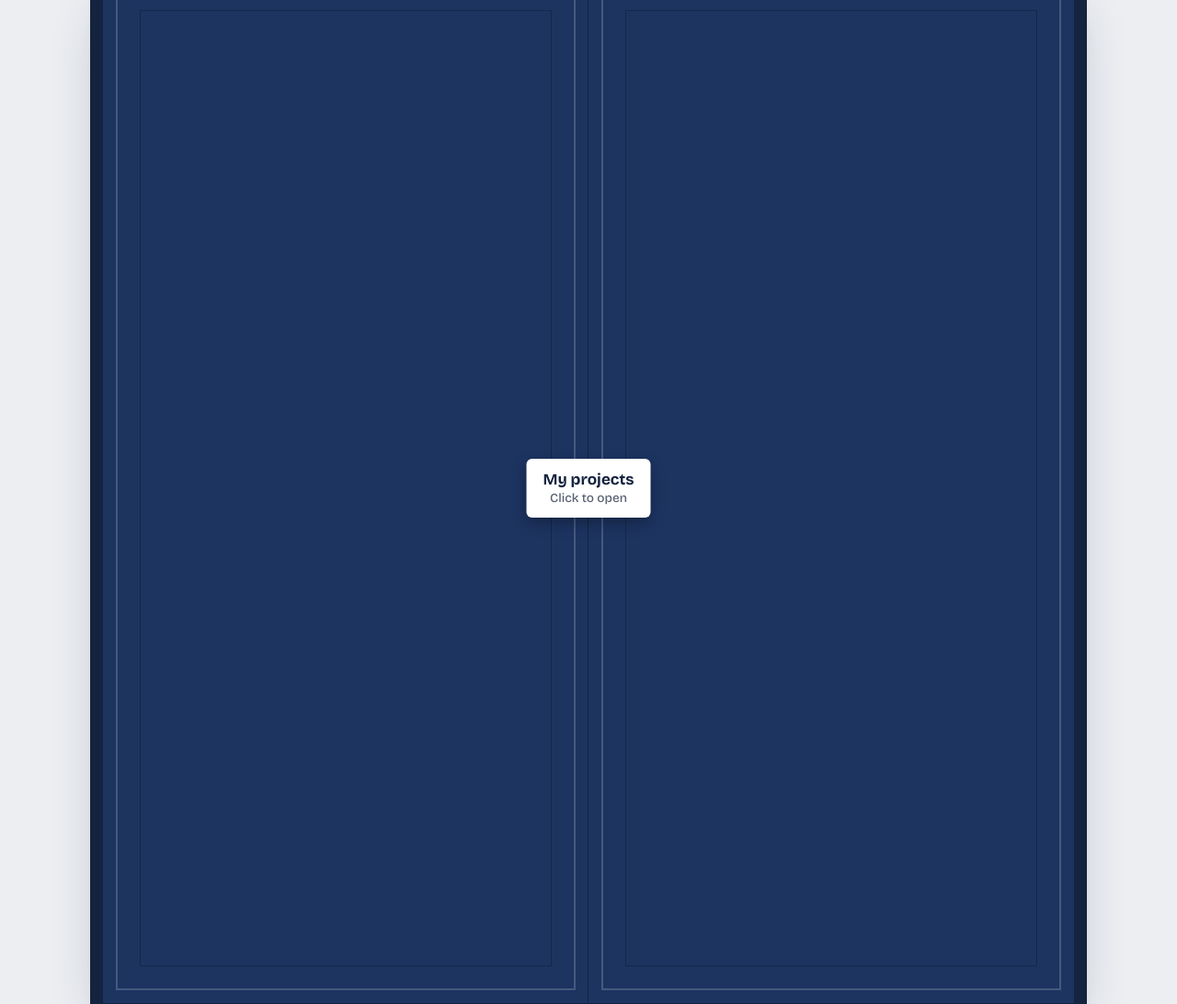
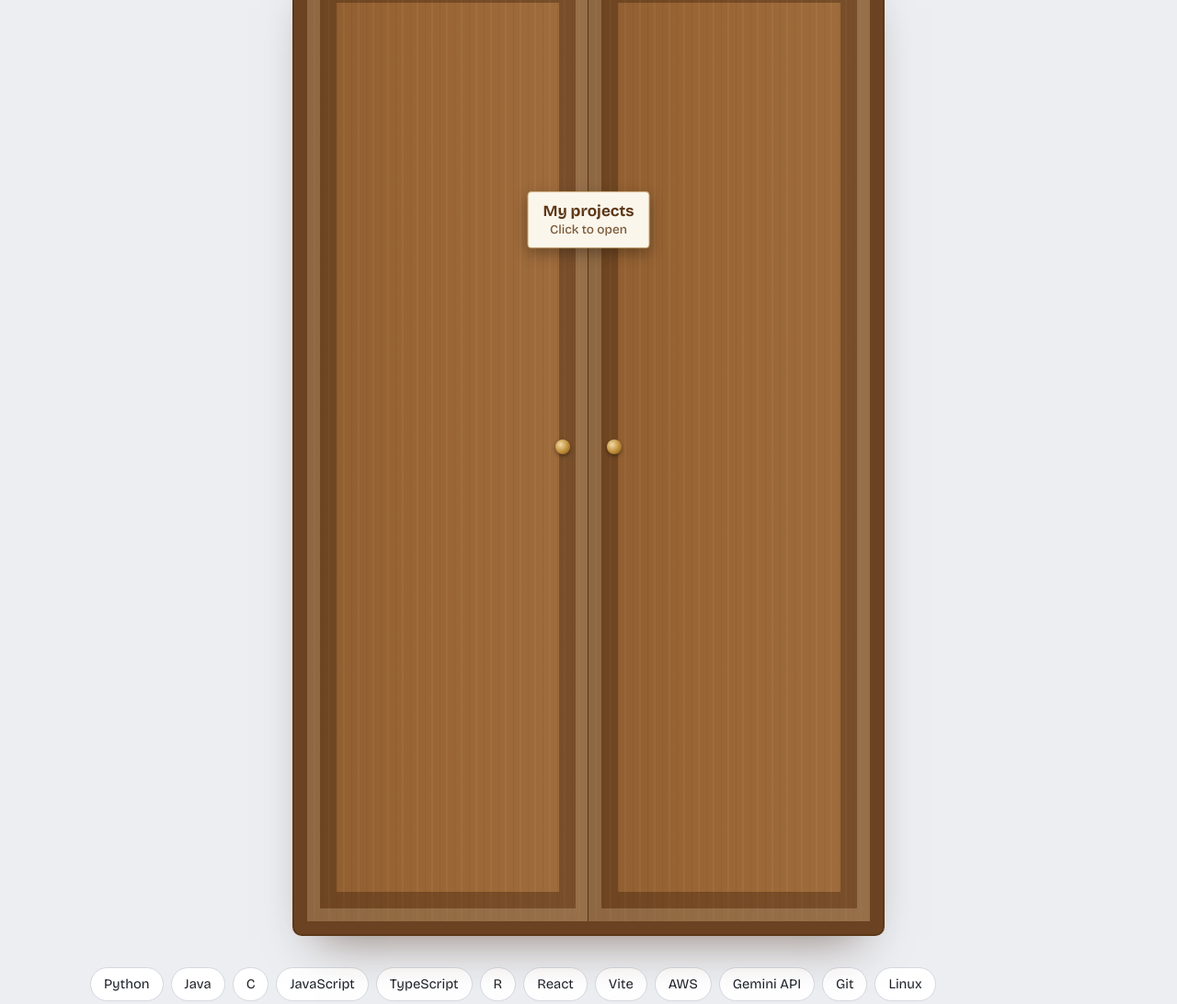
Before and after one commit to akshaya-pabbisetty/akshaya-pabbisetty.github.io, a plain HTML site: page index.html in a window 1280 px wide. Shown: the part 1125-2217 px from the top of the page at 92% size. Drawn offline with nearby package versions, Linux system fonts and the light colour scheme.

Commit message:
Make the projects cupboard wooden and smaller
Co-Authored-By: Claude Opus 5.5 <noreply@anthropic.com>
Claude-Session: https://claude.ai/code/session_01S8R6JeRxyStG2PbQGAHM3e

```diff
--- a/index.html
+++ b/index.html
@@ -76,41 +76,48 @@ h2{margin:0;font-weight:780;font-variation-settings:"opsz" 96,"wdth" 85;
 h3{margin:0;font-size:1.25rem;line-height:1.25;font-weight:700;letter-spacing:-.01em}
 
 /* projects: cupboard + shelves */
-:root{--cab-in:#E3E7ED;--board:#AEB7C5;--board-top:#C8CFDA;--door:#1D3461;--door-edge:#14233F}
-@media (prefers-color-scheme:dark){:root{--cab-in:#1E2633;--board:#3A4558;--board-top:#4A566B;--door:#22396A;--door-edge:#14233F}}
+:root{--cab-in:#D9B48A;--board:#8A5A2E;--board-top:#A8733F;--door:#9A6534;--door-edge:#5C3818;--frame:#6B4322;
+  --grain:repeating-linear-gradient(90deg,rgba(60,30,10,.07) 0 1px,transparent 1px 7px,rgba(255,235,200,.05) 7px 9px,transparent 9px 16px)}
+@media (prefers-color-scheme:dark){:root{--cab-in:#B88E63;--board:#6E4524;--board-top:#875932;--door:#7E5029;--door-edge:#3E250F;--frame:#4E2F16}}
 #code{overflow-x:clip}
-.cupboard{position:relative;perspective:2200px;border:14px solid var(--navy-deep);border-radius:12px;
-  background:var(--cab-in);box-shadow:0 30px 60px -30px rgba(20,35,63,.45)}
-.cab-inner{padding:clamp(18px,3vw,32px) clamp(14px,3vw,32px) clamp(20px,3vw,32px);min-height:520px}
+.cupboard{position:relative;perspective:1600px;max-width:640px;margin:0 auto;border:14px solid var(--frame);border-radius:8px;
+  background:var(--grain),linear-gradient(180deg,rgba(60,30,10,.18),transparent 30%),var(--cab-in);
+  box-shadow:0 0 0 2px var(--door-edge),0 28px 50px -24px rgba(60,30,10,.55)}
+.cupboard::before{content:"";position:absolute;left:-24px;right:-24px;top:-30px;height:16px;border-radius:4px;
+  background:var(--grain),var(--frame);box-shadow:0 0 0 2px var(--door-edge)}
+.cab-inner{padding:20px 18px 22px;min-height:420px}
+#code .cupboard{margin-top:40px}
 .door{all:unset;position:absolute;top:0;bottom:0;width:50%;cursor:pointer;z-index:5;
-  background:var(--door);box-shadow:inset 0 0 0 14px var(--door),inset 0 0 0 16px rgba(255,255,255,.18),inset 0 0 0 40px var(--door),inset 0 0 0 41px rgba(0,0,0,.25);
+  background:var(--grain),linear-gradient(90deg,rgba(0,0,0,.08),transparent 40%,rgba(255,255,255,.05)),var(--door);
+  box-shadow:inset 0 0 0 12px rgba(0,0,0,0),inset 0 0 0 14px rgba(255,225,180,.22),inset 0 0 0 30px rgba(0,0,0,0),inset 0 0 0 32px rgba(50,25,8,.35);
   transition:transform 1.1s cubic-bezier(.3,.7,.2,1),filter 1.1s;backface-visibility:hidden}
 .door.left{left:0;transform-origin:left center;border-right:1px solid var(--door-edge)}
 .door.right{right:0;transform-origin:right center;border-left:1px solid var(--door-edge)}
-.door::after{content:"";position:absolute;top:50%;width:14px;height:14px;border-radius:50%;background:#F2F4F7;
+.door::after{content:"";position:absolute;top:50%;width:14px;height:14px;border-radius:50%;background:radial-gradient(circle at 35% 35%,#F3D9A4,#B8862F 60%,#7A5518);
   box-shadow:0 2px 4px rgba(0,0,0,.4);transform:translateY(-50%)}
-.door.left::after{right:22px}.door.right::after{left:22px}
+.door.left::after{right:20px}.door.right::after{left:20px}
+.door::after{width:16px;height:16px}
 .door:hover{filter:brightness(1.12)}
-.door:focus-visible{outline:3px solid #FFFFFF;outline-offset:-8px}
-.door-tag{position:absolute;z-index:6;left:50%;top:50%;transform:translate(-50%,-50%);pointer-events:none;
-  background:#FFFFFF;color:var(--door-edge);border-radius:6px;padding:12px 18px;text-align:center;
+.door:focus-visible{outline:3px solid #F3D9A4;outline-offset:-8px}
+.door-tag{position:absolute;z-index:6;left:50%;top:26%;transform:translate(-50%,-50%);pointer-events:none;
+  background:#FBF6EC;color:var(--door-edge);border-radius:4px;padding:10px 16px;border:1px solid #C9A877;text-align:center;
   box-shadow:0 6px 16px rgba(0,0,0,.3);transition:opacity .3s;font-weight:700;line-height:1.3}
-.door-tag small{display:block;font-weight:500;font-size:.85rem;color:#5A6272}
-.cupboard.open .door.left{transform:rotateY(-108deg);filter:brightness(.7)}
-.cupboard.open .door.right{transform:rotateY(108deg);filter:brightness(.7)}
+.door-tag small{display:block;font-weight:500;font-size:.85rem;color:#7A5A38}
+.cupboard.open .door.left{transform:rotateY(-105deg);filter:brightness(.7)}
+.cupboard.open .door.right{transform:rotateY(105deg);filter:brightness(.7)}
 .cupboard.open .door{pointer-events:none}
 .cupboard.open .door-tag{opacity:0}
-.shelf{position:relative;display:flex;align-items:flex-end;gap:5px;padding:44px 18px 0 150px;min-height:250px;
-  border-bottom:16px solid var(--board);overflow-x:auto;overflow-y:hidden;scrollbar-width:thin}
-.shelf + .shelf{margin-top:28px}
-.shelf::after{content:"";position:absolute;left:0;right:0;bottom:-16px;height:4px;background:var(--board-top)}
+.shelf{position:relative;display:flex;align-items:flex-end;gap:5px;padding:36px 14px 0 104px;min-height:190px;
+  border-bottom:14px solid var(--board);overflow-x:auto;overflow-y:hidden;scrollbar-width:thin}
+.shelf + .shelf{margin-top:20px}
+.shelf::after{content:"";position:absolute;left:0;right:0;bottom:-14px;height:14px;background:var(--grain),linear-gradient(var(--board-top) 0 3px,transparent 3px);pointer-events:none}
 .year{position:absolute;left:14px;bottom:12px;font-weight:800;font-variation-settings:"opsz" 96,"wdth" 75;
-  font-size:3.2rem;line-height:1;color:var(--board);letter-spacing:-.03em}
+  font-size:2rem;line-height:1;color:rgba(92,56,24,.55);letter-spacing:-.03em}
 .book{all:unset;box-sizing:border-box;flex:none;cursor:pointer;position:relative;border-radius:3px 3px 1px 1px;
-  writing-mode:vertical-rl;display:flex;align-items:center;justify-content:space-between;padding:14px 0 10px;
-  font-weight:700;font-size:.95rem;letter-spacing:.01em;transform-origin:bottom center;
+  writing-mode:vertical-rl;display:flex;align-items:center;justify-content:center;padding:18px 0 10px;
+  font-weight:700;font-size:.76rem;letter-spacing:.01em;white-space:nowrap;transform-origin:bottom center;
   box-shadow:inset 3px 0 0 rgba(255,255,255,.14),inset -4px 0 0 rgba(0,0,0,.18);transition:transform .25s ease}
-.book small{font-weight:500;font-size:.72rem;opacity:.75}
+.book small{font-weight:500;font-size:.65rem;opacity:.75}
 .book::before{content:"";position:absolute;left:0;right:0;top:22px;height:3px;background:currentColor;opacity:.35}
 .book:hover{transform:translateY(-8px)}
 .book.lean{transform:rotate(-7deg);margin-left:10px}
@@ -118,16 +125,18 @@ h3{margin:0;font-size:1.25rem;line-height:1.25;font-weight:700;letter-spacing:-.
 .book[aria-pressed="true"]{transform:translateY(-22px)}
 .book:focus-visible{outline:3px solid var(--cobalt);outline-offset:3px}
 .book.paper::before{top:20px;height:8px;opacity:1;background:var(--cobalt)}
-.book.paper{padding-top:40px}
-.reader{margin-top:28px;background:var(--paper);border-radius:10px;padding:clamp(20px,3vw,32px);
-  border:1px solid var(--line);min-height:140px}
-.reader .empty-note{color:var(--muted);margin:0}
-.reader .meta{color:var(--cobalt);font-weight:600;margin:6px 0 10px}
+.book.paper{padding-top:34px}
+.reader{margin-top:22px;background:#FBF6EC;color:#1E2229;border-radius:6px;padding:20px 22px;
+  border:1px solid #C9A877;min-height:120px;box-shadow:0 2px 0 rgba(60,30,10,.2)}
+.reader h3{font-size:1.1rem}.reader p{font-size:.98rem}
+.reader .btn{border-color:#1E2229;color:#1E2229;padding:8px 14px;font-size:.88rem}.reader .btn:hover{background:#1E2229;color:#FBF6EC}
+.reader .empty-note{color:#7A5A38;margin:0}
+.reader .meta{color:#1D3461;font-weight:600;margin:6px 0 10px}
 .reader p{margin:0;max-width:44em}
 .reader .row{display:flex;flex-wrap:wrap;gap:12px;align-items:center;justify-content:space-between}
-.close-cab{all:unset;cursor:pointer;color:var(--muted);font-size:.92rem;text-decoration:underline;margin-top:14px;display:inline-block}
+.close-cab{all:unset;cursor:pointer;color:#5C3818;font-size:.92rem;text-decoration:underline;margin-top:14px;display:inline-block}
 .close-cab:focus-visible{outline:2px solid var(--cobalt);outline-offset:2px}
-@media (max-width:560px){.shelf{padding-left:18px;padding-top:70px}.year{top:10px;bottom:auto;font-size:2rem}.cab-inner{min-height:440px}}
+@media (max-width:560px){.shelf{padding-left:14px;padding-top:58px}.year{top:10px;bottom:auto;font-size:1.6rem}.cupboard::before{left:-18px;right:-18px}}
 .skills{display:flex;flex-wrap:wrap;gap:8px;margin-top:36px;padding:0;list-style:none}
 .skills li{padding:6px 14px;border:1px solid var(--line);border-radius:999px;font-size:.92rem;background:var(--paper)}
 
@@ -385,9 +394,9 @@ SHELVES.forEach(s => {
     const el = document.createElement('button');
     el.type = 'button';
     el.className = 'book' + (b.lean ? ' lean' : '') + (b.paper ? ' paper' : '');
-    el.style.cssText = `height:${b.h}px;width:${b.w}px;background:${b.bg};color:${b.fg}`;
+    el.style.cssText = `height:${Math.max(Math.round(b.h*.74), b.title.length*8 + (b.paper?58:36))}px;width:${Math.round(b.w*.92)}px;background:${b.bg};color:${b.fg}`;
     el.setAttribute('aria-pressed', 'false');
-    el.innerHTML = `<span>${b.title}</span><small>${String(s.year).slice(2)}</small>`;
+    el.innerHTML = `<span>${b.title}</span>`;
     el.onclick = () => pick(el, b, s.year);
     shelf.appendChild(el);
   });
```
